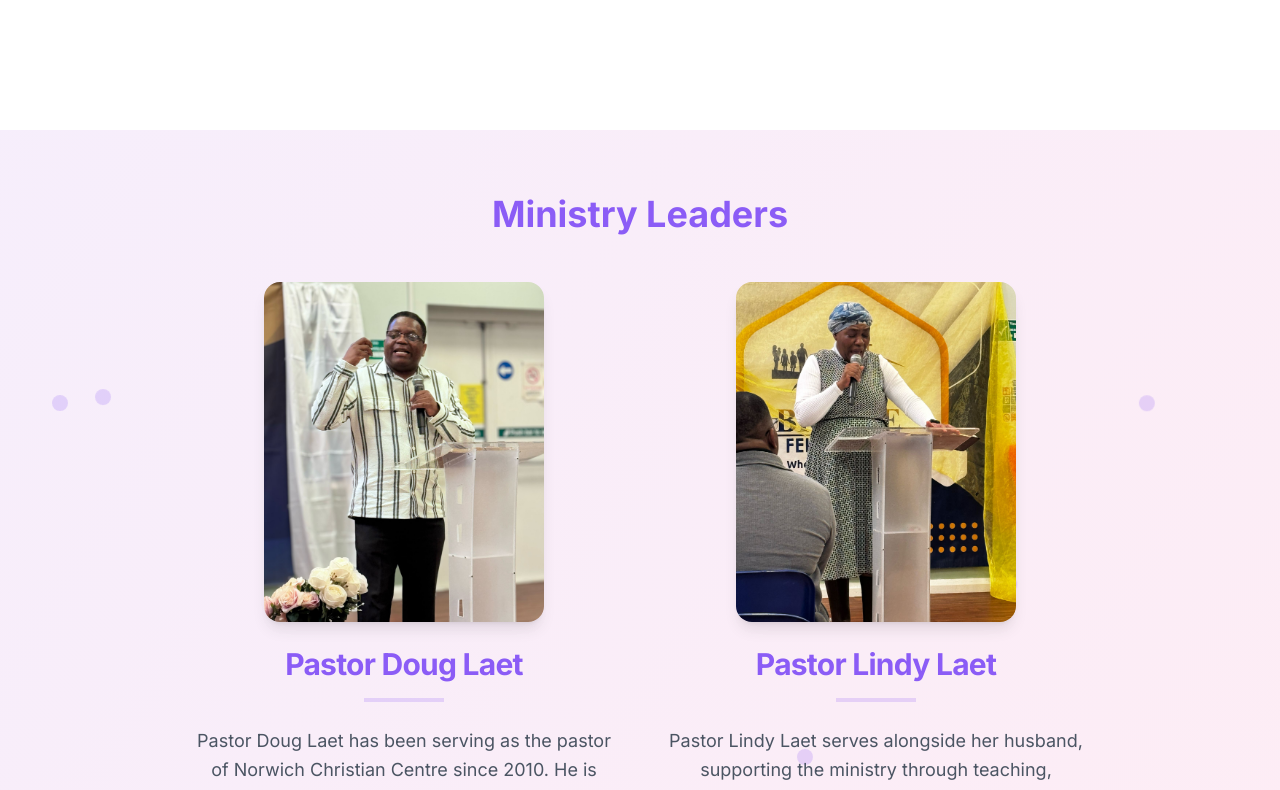
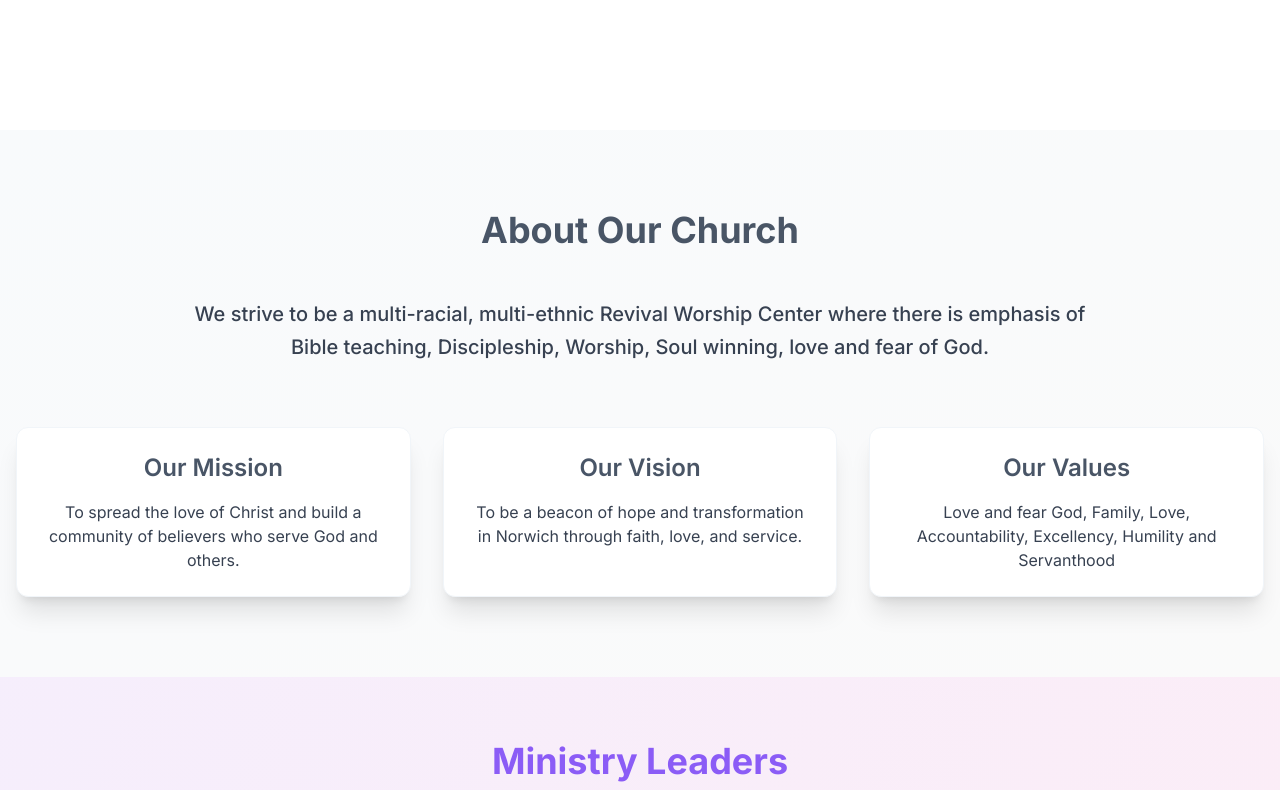
Before and after one commit to Munyavhi/NorwichChristianCentre, a Next.js app: page /about in a window 1280 px wide. Before the commit this address had no page. Shown: the part 1085-1875 px from the top of the page. Built offline with nearby package versions, Linux system fonts and the light colour scheme.

Commit message:
Create separate About page - Remove redirect and videos, add standalone about page with church information and leadership

```diff
--- a/src/app/about/page.tsx
+++ b/src/app/about/page.tsx
@@ -1,40 +1,9 @@
 'use client'
 
-import { useEffect, useState } from 'react'
-import { useRouter } from 'next/navigation'
 import Image from 'next/image'
 import LeadershipCard from '@/components/LeadershipCard'
 
 export default function About() {
-  const router = useRouter()
-  const [isLoading, setIsLoading] = useState(true)
-
-  useEffect(() => {
-    // Add a small delay to ensure smooth transition
-    const timer = setTimeout(() => {
-      router.push('/#about-section')
-      setIsLoading(false)
-    }, 100)
-
-    return () => clearTimeout(timer)
-  }, [router])
-
-  if (isLoading) {
-    return (
-      <div className="min-h-screen flex items-center justify-center">
-        <div className="flex flex-col items-center">
-          <div className="relative w-16 h-16">
-            {/* Outer ring */}
-            <div className="absolute inset-0 border-4 border-primary/20 rounded-full"></div>
-            {/* Animated ring */}
-            <div className="absolute inset-0 border-4 border-t-primary border-r-secondary border-b-accent border-l-transparent rounded-full animate-spin"></div>
-          </div>
-          <p className="mt-4 text-primary font-semibold animate-pulse">Loading...</p>
-        </div>
-      </div>
-    )
-  }
-
   return (
     <div className="min-h-screen relative">
       {/* Animated Background */}
@@ -95,6 +64,39 @@ export default function About() {
           </div>
         </div>
 
+        {/* About Our Church Section */}
+        <div className="py-20 bg-gradient-to-br from-slate-50 via-gray-50 to-zinc-50">
+          <div className="container mx-auto px-4">
+            <h2 className="text-4xl font-bold text-center mb-12 bg-gradient-to-r from-slate-600 to-gray-600 bg-clip-text text-transparent">About Our Church</h2>
+
+            <div className="max-w-4xl mx-auto mb-16">
+              <p className="text-xl text-center text-gray-700 leading-relaxed font-medium">
+                We strive to be a multi-racial, multi-ethnic Revival Worship Center where there is emphasis of Bible teaching,
+                Discipleship, Worship, Soul winning, love and fear of God.
+              </p>
+            </div>
+
+            <div className="grid md:grid-cols-3 gap-8">
+              <div className="text-center p-6 bg-white rounded-xl shadow-xl hover:shadow-2xl transition-all duration-300 border border-slate-100 hover:border-slate-200 transform hover:scale-105">
+                <h3 className="text-2xl font-semibold mb-4 bg-gradient-to-r from-slate-600 to-gray-600 bg-clip-text text-transparent">Our Mission</h3>
+                <p className="text-gray-700">To spread the love of Christ and build a community of believers who serve God and others.</p>
+              </div>
+
+              <div className="text-center p-6 bg-white rounded-xl shadow-xl hover:shadow-2xl transition-all duration-300 border border-slate-100 hover:border-slate-200 transform hover:scale-105">
+                <h3 className="text-2xl font-semibold mb-4 bg-gradient-to-r from-slate-600 to-gray-600 bg-clip-text text-transparent">Our Vision</h3>
+                <p className="text-gray-700">To be a beacon of hope and transformation in Norwich through faith, love, and service.</p>
+              </div>
+
+              <div className="text-center p-6 bg-white rounded-xl shadow-xl hover:shadow-2xl transition-all duration-300 border border-slate-100 hover:border-slate-200 transform hover:scale-105">
+                <h3 className="text-2xl font-semibold mb-4 bg-gradient-to-r from-slate-600 to-gray-600 bg-clip-text text-transparent">Our Values</h3>
+                <ul className="text-gray-700 space-y-2">
+                  <li className="hover:text-slate-600 transition-colors">Love and fear God, Family, Love, Accountability, Excellency, Humility and Servanthood</li>
+                </ul>
+              </div>
+            </div>
+          </div>
+        </div>
+
         {/* Ministry Leaders Section */}
         <div className="max-w-7xl mx-auto px-4 sm:px-6 lg:px-8 py-16">
           <h2 className="text-4xl font-bold text-center mb-12 text-primary">Ministry Leaders</h2>
@@ -141,6 +143,43 @@ export default function About() {
             </div>
           </div>
         </div>
+
+        {/* Faith Community Section */}
+        <div className="py-20 bg-gradient-to-br from-orange-50 via-amber-50 to-yellow-50">
+          <div className="container mx-auto px-4">
+            <div className="text-center mb-12">
+              <h2 className="text-4xl md:text-5xl font-bold bg-gradient-to-r from-orange-600 to-amber-600 bg-clip-text text-transparent mb-6">
+                Faith Community
+              </h2>
+              <div className="relative w-full max-w-4xl mx-auto h-[400px] mb-8 rounded-xl overflow-hidden shadow-2xl ring-4 ring-orange-200">
+                <Image
+                  src="/images/Fellowship Team3.jpg"
+                  alt="Faith Community Fellowship at Norwich Christian Centre"
+                  fill
+                  className="object-cover"
+                  priority
+                  sizes="(max-width: 1200px) 100vw, 1200px"
+                  quality={85}
+                />
+              </div>
+            </div>
+
+            <div className="grid md:grid-cols-2 lg:grid-cols-3 gap-8 max-w-6xl mx-auto">
+              <LeadershipCard
+                image="/images/CCC1.jpg"
+                shape="circle"
+              />
+              <LeadershipCard
+                image="/images/CCC2.jpeg"
+                shape="rounded"
+              />
+              <LeadershipCard
+                image="/images/CCC4.jpeg"
+                shape="rounded"
+              />
+            </div>
+          </div>
+        </div>
       </div>
     </div>
   )
```
